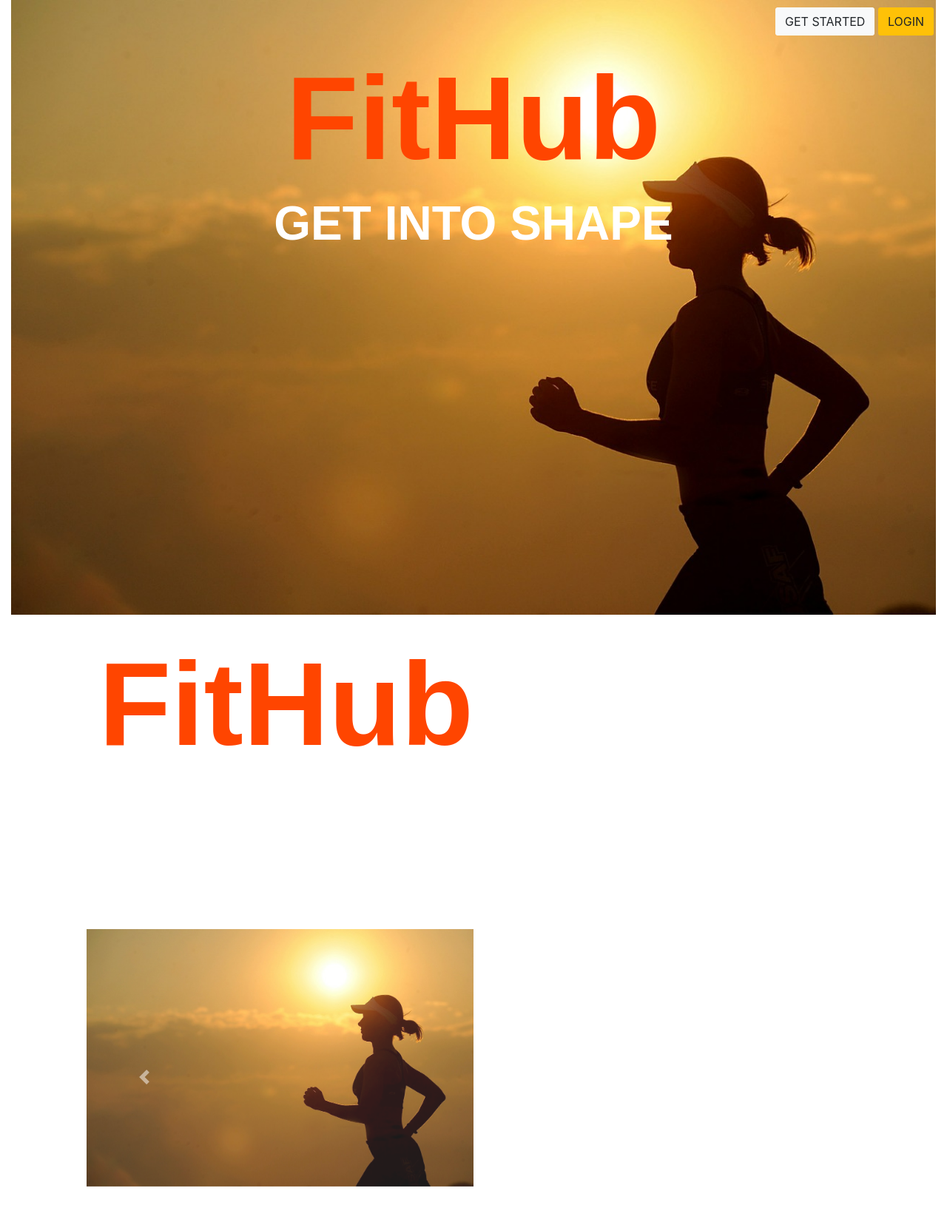
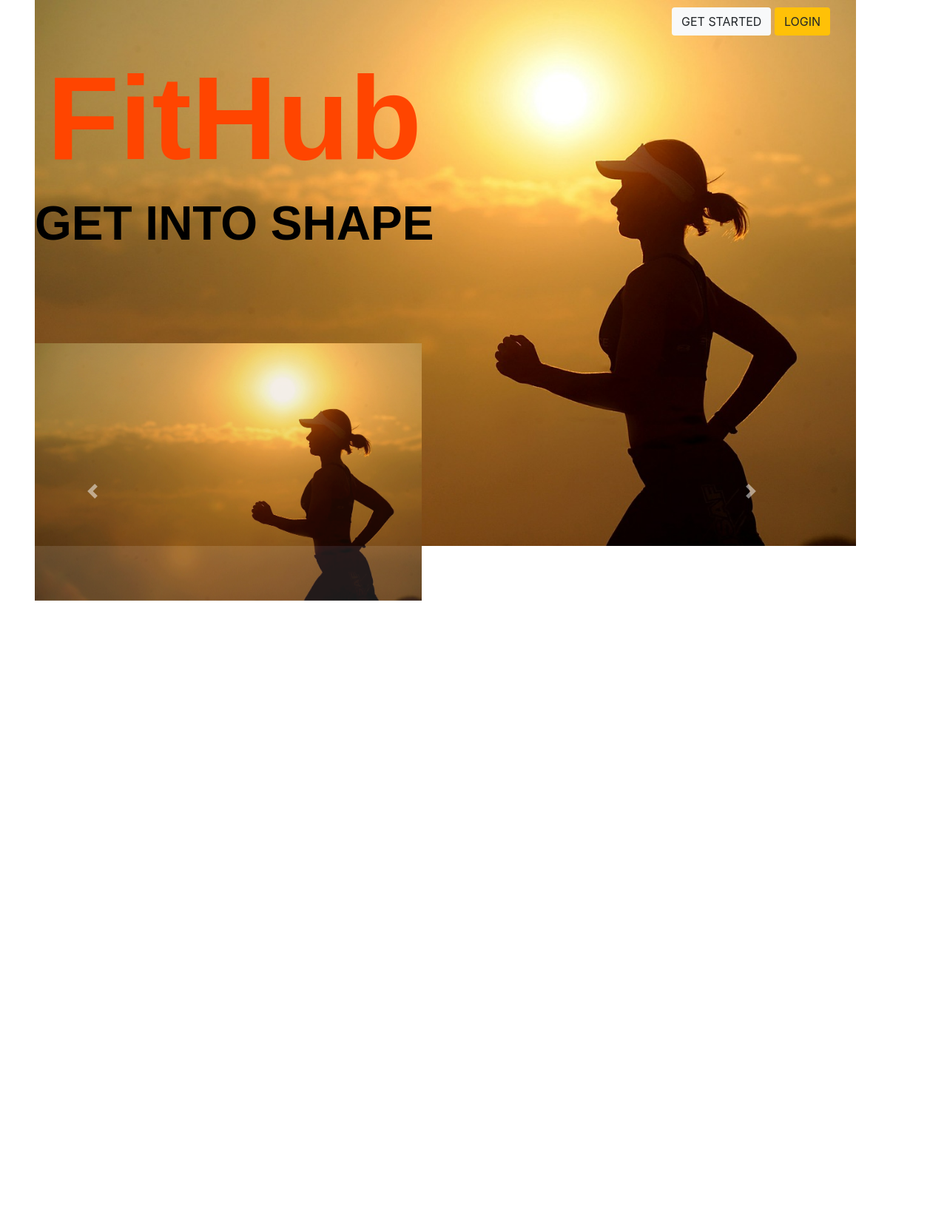
Before and after one commit to sdimartino510/fithub, a Node server app: page /home in a window 1280 px wide. Shown: the whole page at 74% size. After the commit the page ends 812 px from the top, so only its background shows below. Run offline with Node 20, Linux system fonts and the light colour scheme; some libraries are stand-ins or nearby versions.

Commit message:
trying this again

```diff
--- a/public/html/home.html
+++ b/public/html/home.html
@@ -4,60 +4,6 @@
 <!--[if IE 8]>         <html class="no-js lt-ie9"> <![endif]-->
 <!--[if gt IE 8]><!-->
 <html class="no-js">
-
-<!--<![endif]-->
-
-<head>
-  <meta charset="utf-8" />
-  <meta http-equiv="X-UA-Compatible" content="IE=edge" />
-  <title></title>
-  <meta name="description" content="" />
-  <meta name="viewport" content="width=device-width, initial-scale=1" />
-  <link rel="stylesheet" href="../styles/styles.css" />
-  <link rel="stylesheet" href="https://stackpath.bootstrapcdn.com/bootstrap/4.3.1/css/bootstrap.min.css"
-    integrity="sha384-ggOyR0iXCbMQv3Xipma34MD+dH/1fQ784/j6cY/iJTQUOhcWr7x9JvoRxT2MZw1T" crossorigin="anonymous" />
-</head>
-
-<body>
-  <div class="container">
-    <div class="jumbotron bg-transparent">
-      <div class="start">
-        <a href="/add"><button class="btn bg-light">
-            <span class=""></span>GET STARTED
-
-          </button></a>
-        <button class="btn bg-warning"><span class=""></span>LOGIN</button>
-      </div>
-      <h1 id="logoType" class="text-center">FitHub</h1>
-      <h3 id="logoTypeSmall" class="text-center">GET INTO SHAPE</h3>
-      <div class="row">
-        <img id="mainBackground" class="col-lg-12" src="../styles/images/runninglady.jpg" />
-      </div>
-    </div>
-    <div class="row">
-      <div class="col-lg-12"></div>
-    </div>
-  </div>
-
-  <!--[if lt IE 7]>
-      <p class="browsehappy">
-        You are using an <strong>outdated</strong> browser. Please
-        <a href="#">upgrade your browser</a> to improve your experience.
-      </p>
-    <![endif]-->
-
-  <script src="https://code.jquery.com/jquery-3.3.1.slim.min.js"
-    integrity="sha384-q8i/X+965DzO0rT7abK41JStQIAqVgRVzpbzo5smXKp4YfRvH+8abtTE1Pi6jizo"
-    crossorigin="anonymous"></script>
-  <script src="https://cdnjs.cloudflare.com/ajax/libs/popper.js/1.14.7/umd/popper.min.js"
-    integrity="sha384-UO2eT0CpHqdSJQ6hJty5KVphtPhzWj9WO1clHTMGa3JDZwrnQq4sF86dIHNDz0W1"
-    crossorigin="anonymous"></script>
-  <script src="https://stackpath.bootstrapcdn.com/bootstrap/4.3.1/js/bootstrap.min.js"
-    integrity="sha384-JjSmVgyd0p3pXB1rRibZUAYoIIy6OrQ6VrjIEaFf/nJGzIxFDsf4x0xIM+B07jRM"
-    crossorigin="anonymous"></script>
-</body>
-
-</html>
   <!--<![endif]-->
   <head>
     <meta charset="utf-8" />
--- a/public/styles/styles.css
+++ b/public/styles/styles.css
@@ -1,5 +1,3 @@
-<<<<<<< HEAD
-=======
 .jumbotron {
   background-position: center;
 }
@@ -10,7 +8,7 @@
   background-size: cover;
   background-position: center;
 }
->>>>>>> 748e3b5d6a00f7da3eaa8154df44abea64e537f3
+
 
 .list-group-item {
   line-height: 2.5;
@@ -23,24 +21,31 @@
   color: orangered;
 }
 
-
 #logoTypeSmall{
   font-family: Arial, Helvetica, sans-serif;
   font-size: 8vh;
   font-weight: 600;
   color: white;
 }
+#logoTypeSmall{
+  font-family: Arial, Helvetica, sans-serif;
+  font-size: 8vh;
+  font-weight: 600;
+  color: black;
+}
 
 .container{
   min-height: 99vh;
+    position: absolute;
+    top: 0px;
+    display: block;
+
 }
 
 #mainBackground{
   min-width: 99%;
-  z-index: -1;
   position: absolute;
   top: 0px;
-  left: 0px;
 }
 
 .btn{
@@ -54,8 +59,7 @@
   top: 10px;
 }
 
-<<<<<<< HEAD
-=======
+
 .white{
   color: white;
 }
@@ -63,7 +67,8 @@
 .addFont{
   font-size: 30px;
 }
->>>>>>> 748e3b5d6a00f7da3eaa8154df44abea64e537f3
+
+
 
 .navbar{
   position: static;
@@ -131,5 +136,5 @@
 }
 
 .test{
-  color:blue;
+  color:yellow;
 }
```
